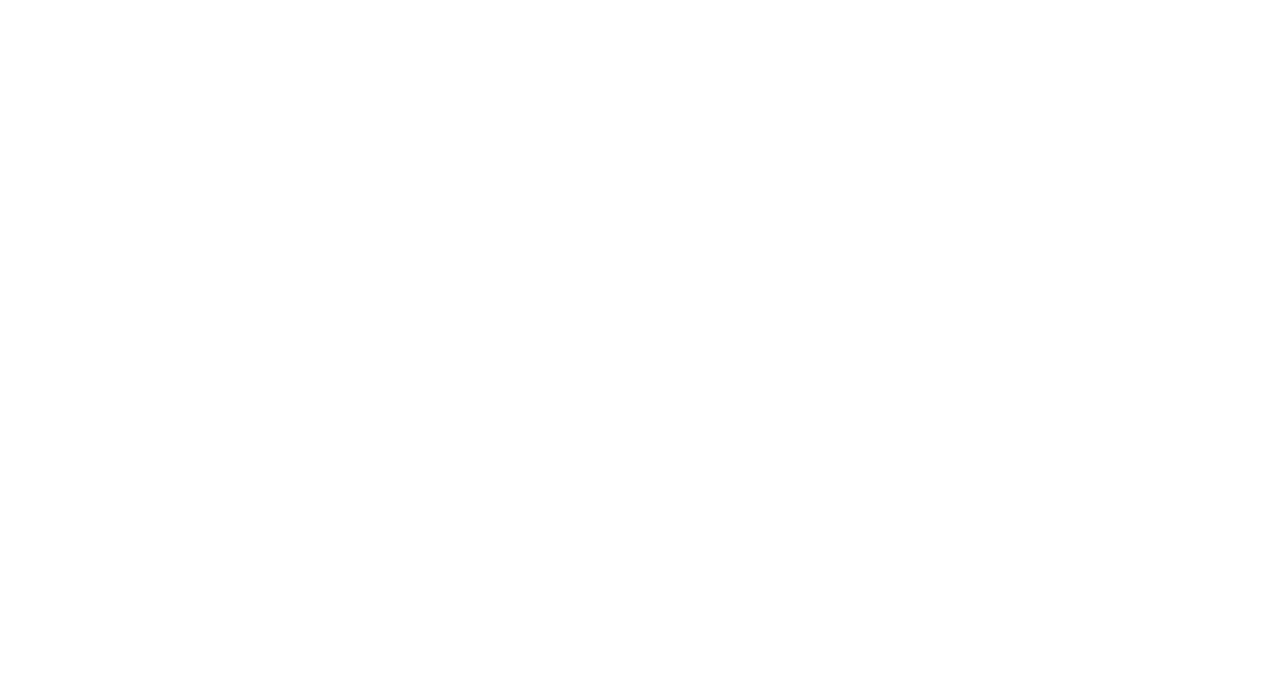
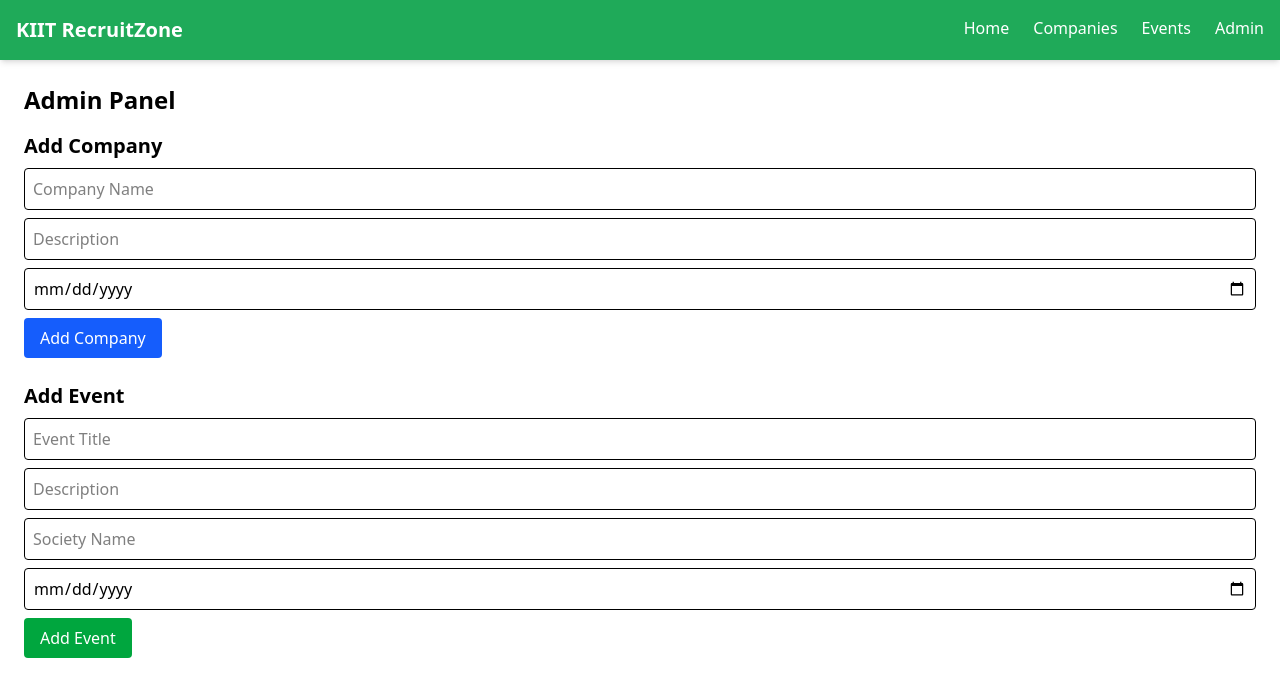
Before and after one commit to Protrick/KIIT-RecruitZone, a React app in the folder frontend/: page /admin in a window 1280 px wide. Shown: the top 696 px of the page. Built offline with nearby package versions, Linux system fonts and the light colour scheme; the HTML template or start-up script is replaced by a standard one.

Commit message:
Initial commit

```diff
--- a/frontend/package.json
+++ b/frontend/package.json
@@ -13,6 +13,7 @@
     "@tailwindcss/vite": "^4.1.17",
     "react": "^19.2.0",
     "react-dom": "^19.2.0",
+    "react-router-dom": "^7.10.1",
     "tailwindcss": "^4.1.17"
   },
   "devDependencies": {
--- /dev/null
+++ b/frontend/src/Admin.jsx
@@ -0,0 +1,49 @@
+import React, { useState } from "react";
+
+const Admin = () => {
+  const [company, setCompany] = useState({ name: "", description: "", date: "" });
+  const [event, setEvent] = useState({ title: "", description: "", society: "", date: "" });
+
+  const handleCompanySubmit = (e) => {
+    e.preventDefault();
+    console.log("Company Added:", company);
+    alert("Company added successfully!");
+    setCompany({ name: "", description: "", date: "" });
+  };
+
+  const handleEventSubmit = (e) => {
+    e.preventDefault();
+    console.log("Event Added:", event);
+    alert("Event added successfully!");
+    setEvent({ title: "", description: "", society: "", date: "" });
+  };
+
+  return (
+    <div className="p-6">
+      <h1 className="text-2xl font-bold mb-4">Admin Panel</h1>
+
+      <div className="mb-6">
+        <h2 className="text-xl font-semibold mb-2">Add Company</h2>
+        <form onSubmit={handleCompanySubmit} className="space-y-2">
+          <input type="text" placeholder="Company Name" value={company.name} onChange={(e)=>setCompany({...company, name:e.target.value})} className="border p-2 rounded w-full"/>
+          <input type="text" placeholder="Description" value={company.description} onChange={(e)=>setCompany({...company, description:e.target.value})} className="border p-2 rounded w-full"/>
+          <input type="date" value={company.date} onChange={(e)=>setCompany({...company, date:e.target.value})} className="border p-2 rounded w-full"/>
+          <button type="submit" className="bg-blue-600 text-white px-4 py-2 rounded">Add Company</button>
+        </form>
+      </div>
+
+      <div>
+        <h2 className="text-xl font-semibold mb-2">Add Event</h2>
+        <form onSubmit={handleEventSubmit} className="space-y-2">
+          <input type="text" placeholder="Event Title" value={event.title} onChange={(e)=>setEvent({...event, title:e.target.value})} className="border p-2 rounded w-full"/>
+          <input type="text" placeholder="Description" value={event.description} onChange={(e)=>setEvent({...event, description:e.target.value})} className="border p-2 rounded w-full"/>
+          <input type="text" placeholder="Society Name" value={event.society} onChange={(e)=>setEvent({...event, society:e.target.value})} className="border p-2 rounded w-full"/>
+          <input type="date" value={event.date} onChange={(e)=>setEvent({...event, date:e.target.value})} className="border p-2 rounded w-full"/>
+          <button type="submit" className="bg-green-600 text-white px-4 py-2 rounded">Add Event</button>
+        </form>
+      </div>
+    </div>
+  );
+};
+
+export default Admin;
--- a/frontend/src/App.jsx
+++ b/frontend/src/App.jsx
@@ -1,10 +1,41 @@
+// import EventCard from "./EventCard"
+// import Navbar from "./Navbar"
+// import CompanyCard from "./CompanyCard"
+
+// function App() {
+
+//   return (
+//     <>
+//       <Navbar />
+//       <CompanyCard />
+//       <EventCard />
+//     </>
+//   )
+// }
+
+// export default App
+
+
+import React from "react";
+import { BrowserRouter as Router, Routes, Route } from "react-router-dom";
+import Navbar from "./Navbar";
+import Home from "./Home";
+import Companies from "./Companies";
+import Events from "./Events";
+import Admin from "./Admin";
+
 function App() {
-
   return (
-    <>
-
-    </>
-  )
+    <Router>
+      <Navbar />
+      <Routes>
+        <Route path="/" element={<Home />} />
+        <Route path="/companies" element={<Companies />} />
+        <Route path="/events" element={<Events />} />
+        <Route path="/admin" element={<Admin />} />
+      </Routes>
+    </Router>
+  );
 }
 
-export default App
+export default App;
--- /dev/null
+++ b/frontend/src/Companies.jsx
@@ -0,0 +1,21 @@
+import React, { useState, useEffect } from "react";
+import CompanyCard from "./CompanyCard";
+import companiesData from "./data/companies.json";
+
+const Companies = () => {
+  const [companies, setCompanies] = useState([]);
+
+  useEffect(() => {
+    setCompanies(companiesData);
+  }, []);
+
+  return (
+    <div className="p-6 flex flex-wrap">
+      {companies.map((company, index) => (
+        <CompanyCard key={index} company={company} />
+      ))}
+    </div>
+  );
+};
+
+export default Companies;
--- /dev/null
+++ b/frontend/src/Companycard.jsx
@@ -0,0 +1,13 @@
+import React from "react";
+
+const CompanyCard = ({ company }) => {
+  return (
+    <div className="bg-white shadow-md rounded p-4 m-2 w-64">
+      <h2 className="text-xl font-bold">{company.name}</h2>
+      <p className="text-gray-600">{company.description}</p>
+      <p className="text-sm text-gray-500">Date: {company.date}</p>
+    </div>
+  );
+};
+
+export default CompanyCard;
--- /dev/null
+++ b/frontend/src/EventCard.jsx
@@ -0,0 +1,14 @@
+import React from "react";
+
+const EventCard = ({ event }) => {
+  return (
+    <div className="bg-white shadow-md rounded p-4 m-2 w-64">
+      <h2 className="text-xl font-bold">{event.title}</h2>
+      <p className="text-gray-600">{event.description}</p>
+      <p className="text-sm text-gray-500">Organized by: {event.society}</p>
+      <p className="text-sm text-gray-500">Date: {event.date}</p>
+    </div>
+  );
+};
+
+export default EventCard;
--- /dev/null
+++ b/frontend/src/Events.jsx
@@ -0,0 +1,21 @@
+import React, { useState, useEffect } from "react";
+import EventCard from "./EventCard";
+import eventsData from "./data/events.json";
+
+const Events = () => {
+  const [events, setEvents] = useState([]);
+
+  useEffect(() => {
+    setEvents(eventsData);
+  }, []);
+
+  return (
+    <div className="p-6 flex flex-wrap">
+      {events.map((event, index) => (
+        <EventCard key={index} event={event} />
+      ))}
+    </div>
+  );
+};
+
+export default Events;
--- /dev/null
+++ b/frontend/src/Home.jsx
@@ -0,0 +1,12 @@
+import React from "react";
+
+const Home = () => {
+  return (
+    <div className="p-6">
+      <h1 className="text-3xl font-bold mb-4">Welcome to KIIT RecruitZone</h1>
+      <p>Track upcoming on-campus placement companies and events organized by KIIT societies.</p>
+    </div>
+  );
+};
+
+export default Home;
--- /dev/null
+++ b/frontend/src/data/Companies.json
@@ -0,0 +1,4 @@
+[
+  { "name": "Unstop", "description": "Online hackathons & recruitment platform", "date": "2026-01-15" },
+  { "name": "TCS", "description": "IT Services Company", "date": "2026-02-10" }
+]
--- /dev/null
+++ b/frontend/src/data/Events.json
@@ -0,0 +1,4 @@
+[
+  { "title": "TechTalk AI", "description": "AI workshop", "society": "Tech Society", "date": "2025-12-20" },
+  { "title": "Music Fest", "description": "Cultural music fest", "society": "Cultural Society", "date": "2026-01-05" }
+]
--- /dev/null
+++ b/frontend/src/navbar.jsx
@@ -0,0 +1,18 @@
+import React from "react";
+import { Link } from "react-router-dom";
+
+const Navbar = () => {
+  return (
+    <nav className="bg-[#1FAA59] text-white p-4 flex justify-between shadow-md">
+      <div className="font-bold text-xl">KIIT RecruitZone</div>
+      <div className="space-x-6 font-medium">
+        <Link to="/" className="hover:text-gray-200 transition">Home</Link>
+        <Link to="/companies" className="hover:text-gray-200 transition">Companies</Link>
+        <Link to="/events" className="hover:text-gray-200 transition">Events</Link>
+        <Link to="/admin" className="hover:text-gray-200 transition">Admin</Link>
+      </div>
+    </nav>
+  );
+};
+
+export default Navbar;
```
Also changed, not shown: 1 other file (tests, documents, lock files or other folders).
